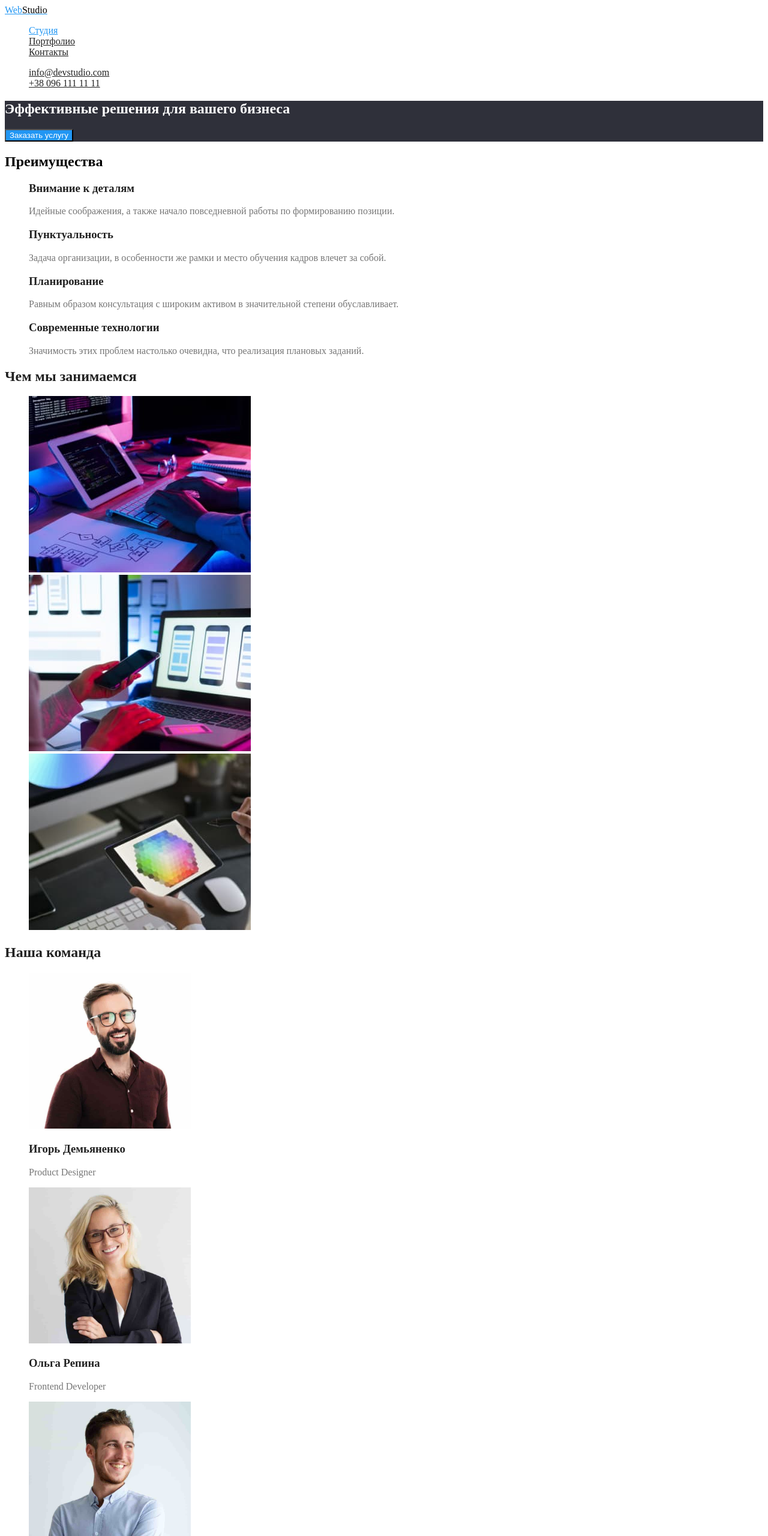
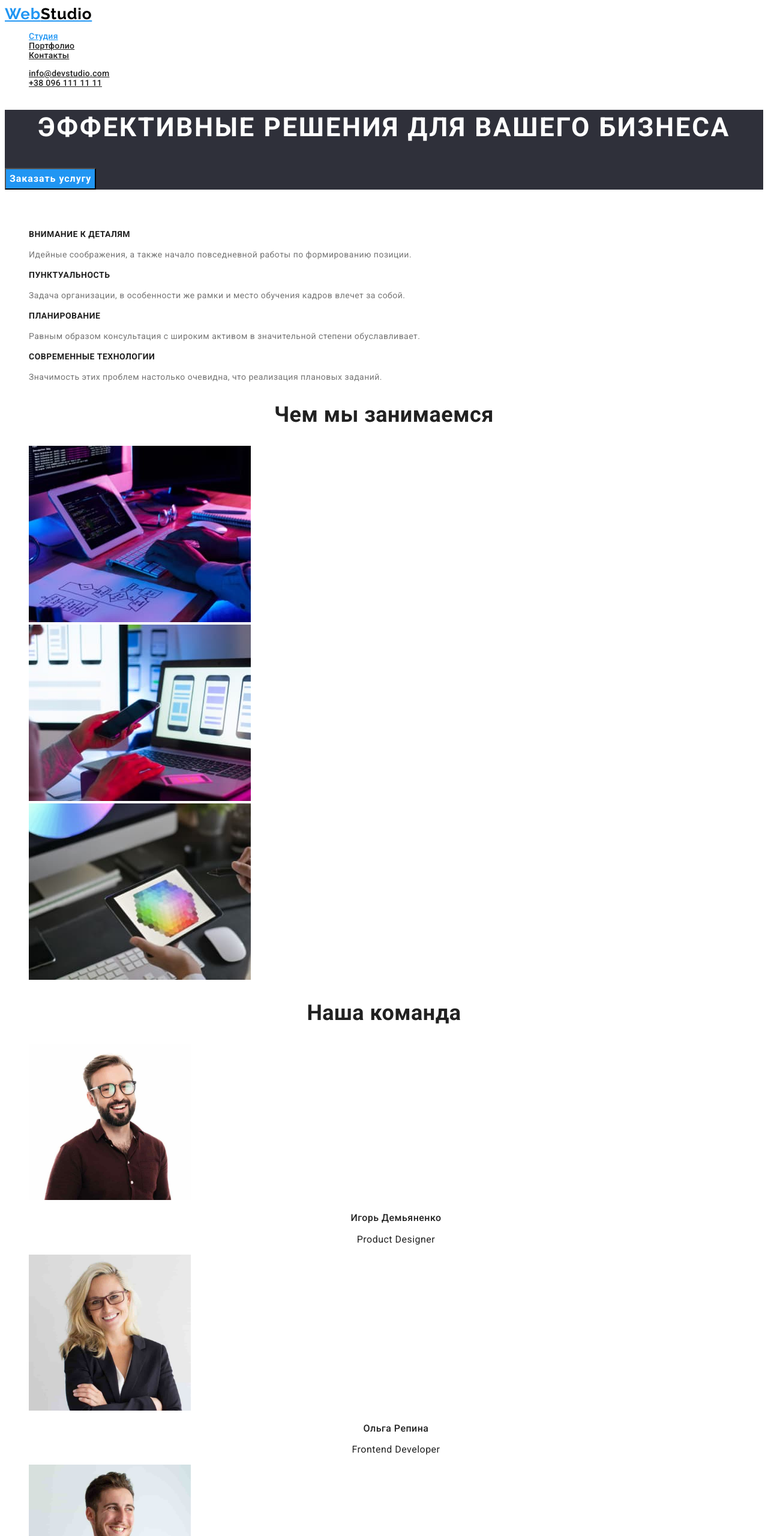
Before and after one commit to AlenaMushko/goit-markup-hw-08, a plain HTML site: page main.html in a window 1280 px wide. Shown: the top 2560 px of the page at 60% size. Drawn offline with Linux system fonts and the light colour scheme.

Commit message:
шрифти

```diff
--- a/css/styles.css
+++ b/css/styles.css
@@ -4,10 +4,38 @@
     --accent-color:#FFFFFF;
     --accent-hover-color:#2196F3;
 }
+body{
+    color: var(--primety-text-color);
+
+    font-family: roboto, sans-serif;
+    font-style: normal;
+    letter-spacing: 0.03em;
+}
+
+.hide{
+    visibility:hidden
+}
 /*heder*/
+.pege-header{
+    letter-spacing: 0.02em;
+    font-weight: 500;
+    font-size: 14px;
+    line-height: 1.14;
+}
+
+.logo-first,
+.logo-second{
+    font-family: Raleway;
+    letter-spacing: 0.03em
+    font-weight: 700;
+    font-size: 26px;
+    line-height: 1.19;
+    letter-spacing: 0.03em;
+}
+/* identical to box height */
 .logo-first{
     color:var(--accent-hover-color);
-}
+    }
 
 .logo-second{
     color: #000000;
@@ -16,6 +44,7 @@
 .site-nav a{
     color: var(--primety-text-color);
 }
+
 .site-nav a:hover,
 .site-nav a:focus{
     color: var(--accent-hover-color);
@@ -42,33 +71,81 @@ ul{
 /*перша сторінка клич*/
 .window{
     background-color:#2F303A ;
+
+    letter-spacing: 0.06em;
 }
 
 .window .window-title{
     color: var(--accent-color);
+    font-style: normal;
+    font-weight: 900;
+    font-size: 44px;
+    line-height: 1.36;
+    text-align: center;
+    letter-spacing: 0.06em;
+    text-transform: uppercase;
 }
 
 /*текст на сторінці*/
 .feature .feature-title{
     color: var(--primety-text-color);
+    font-weight: 700;
+    font-size: 14px;
+    line-height: 1.14;
+    text-transform: uppercase;
 }
 .feature .feature-text{
     color: var(--text-color);
-}
+    font-weight: 400;
+    font-size: 14px;
+    line-height: 1.7;
+    }
 
 .section .section-title{
     color: var(--primety-text-color);
+    font-weight: 700;
+    font-size: 36px;
+    line-height: 1.2;
+    text-align: center
 }
+
+.feature .feature-title-team{
+    font-weight: 500;
+    font-size: 16px;
+    line-height:1.2;
+    text-align: center;
+}
+
+.feature .feature-text-team{
+    font-weight: 400;
+    font-size: 16px;
+    line-height: 1.2;
+    text-align: center;
+}
+
 /*button*/
 .button{
+    font-family: inherit;
     color: var(--accent-color);
     background-color: var(--accent-hover-color);
+    font-weight: 700;
+    font-size: 16px;
+    line-height: 1.88;
+    display: flex;
+    align-items: center;
+    text-align: center;
+    letter-spacing: 0.06em;
 }
 
 .button-second{
+    font-family: i;
     color: var(--primety-text-color);
     background-color: #F5F4FA;
     border-color: transparent;
+    font-weight: 500;
+    font-size: 16px;
+    line-height: 1.6;
+    text-align: center;
 }
 
 .button-second:hover,
@@ -81,10 +158,17 @@ ul{
 
 .list-title{
     color: var(--primety-text-color);
-}
+    letter-spacing: 0.06em;
+    font-weight: 700;
+    font-size: 18px;
+    line-height: 2;
+    }
 
 .list-text{
     color: var(--text-color);
+    font-weight: 400;
+    font-size: 16px;
+    line-height: 1,9;
 }
 
 /*footer*/
@@ -103,6 +187,10 @@ ul{
 
 .auth-nav-footer{
     color: var(--accent-color);
+    font-weight: 400;
+    font-size: 14px;
+    line-height: 1.7;
+    color: rgba(255, 255, 255, 0.6);
 }
 
 .auth-nav-footer:hover,
--- a/main.html
+++ b/main.html
@@ -34,7 +34,7 @@
 
 <!--друга сторінка Чим займаються-->
         <section>
-            <h2>Преимущества</h2>
+            <h2 class="hide">Преимущества</h2>
             <ul class="feature">
                 <li>
                     <h3 class="feature-title">Внимание к деталям</h3>
@@ -102,8 +102,8 @@
                             alt="фото мужчины в очках, что улыбается. Похожий на Понамарева "
                             width="270"
                         />
-                        <h3 class="feature-title">Игорь Демьяненко</h3>
-                        <p class="feature-text">Product Designer</p>
+                        <h3 class="feature-title-team">Игорь Демьяненко</h3>
+                        <p lang=“en” class="feature-text-team">Product Designer</p>
                 </li>
 
                 <li>
@@ -112,8 +112,8 @@
                                 alt="фото веселой женщины в очках"
                                 width="270"
                             />
-                            <h3 class="feature-title">Ольга Репина</h3>
-                            <p class="feature-text">Frontend Developer</p>
+                            <h3 class="feature-title-team">Ольга Репина</h3>
+                            <p lang=“en” class="feature-text-team">Frontend Developer</p>
                 </li>
 
                 <li>
@@ -122,8 +122,8 @@
                             alt="фото мужчины с искренней улыбкой"
                             width="270"
                         />
-                        <h3 class="feature-title">Николай Тарасов</h3>
-                        <p class="feature-text">Marketing</p>
+                        <h3 class="feature-title-team">Николай Тарасов</h3>
+                        <p lang=“en” class="feature-text-team">Marketing</p>
                 </li>
 
                 <li>
@@ -132,8 +132,8 @@
                             alt="фото мужчины в чорной футболке с улыбкой как в голивудского разбойника"
                             width="270"
                         />
-                        <h3 class="feature-title">Михаил Ермаков</h3>
-                        <p class="feature-text">UI Designer</p>
+                        <h3 class="feature-title-team">Михаил Ермаков</h3>
+                        <p lang=“en” class="feature-text-team">UI Designer</p>
                 </li>
             </ul>
         </section>
@@ -141,12 +141,12 @@
     </main>
 
     <footer class="footer">
-        <h1 class="logo-first">Web<span class="logo-second">Studio</span></h1>
+        <a href class="logo-first">Web<span class="logo-second">Studio</span></a>
 
         <address>
             <ul>
                 <li>
-                    <a class="map" href="https://www.google.com.ua/maps/place/%D0%B1%D1%83%D0%BB.+%D0%9B%D0%B5%D1%81%D0%B8+%D0%A3%D0%BA%D1%80%D0%B0%D0%B8%D0%BD%D0%BA%D0%B8,+26,+%D0%9A%D0%B8%D0%B5%D0%B2,+02000/@50.4265807,30.5361971,17z/data=!3m1!4b1!4m5!3m4!1s0x40d4cf0e033ecbe9:0x57a4dffefec77da0!8m2!3d50.4265807!4d30.5383858?hl=ru" target="_blank" rel="noopener noreferrer nofollow">г. Киев, пр-т Леси Украинки, 26</a>
+                    <a href class="map" href="https://www.google.com.ua/maps/place/%D0%B1%D1%83%D0%BB.+%D0%9B%D0%B5%D1%81%D0%B8+%D0%A3%D0%BA%D1%80%D0%B0%D0%B8%D0%BD%D0%BA%D0%B8,+26,+%D0%9A%D0%B8%D0%B5%D0%B2,+02000/@50.4265807,30.5361971,17z/data=!3m1!4b1!4m5!3m4!1s0x40d4cf0e033ecbe9:0x57a4dffefec77da0!8m2!3d50.4265807!4d30.5383858?hl=ru" target="_blank" rel="noopener noreferrer nofollow">г. Киев, пр-т Леси Украинки, 26</a>
                 </li>
 
                 <li>
```
Also changed, not shown: portfolio.html (+3 -3 lines).
